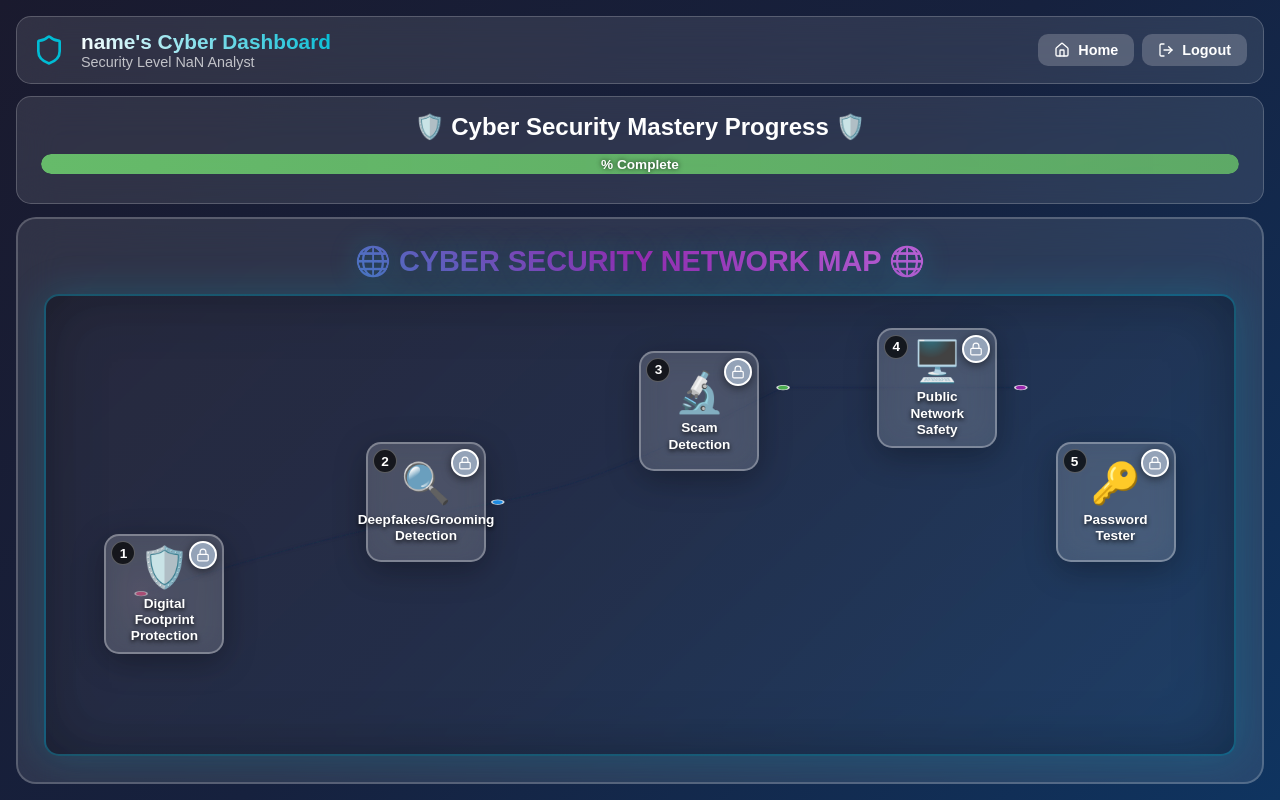
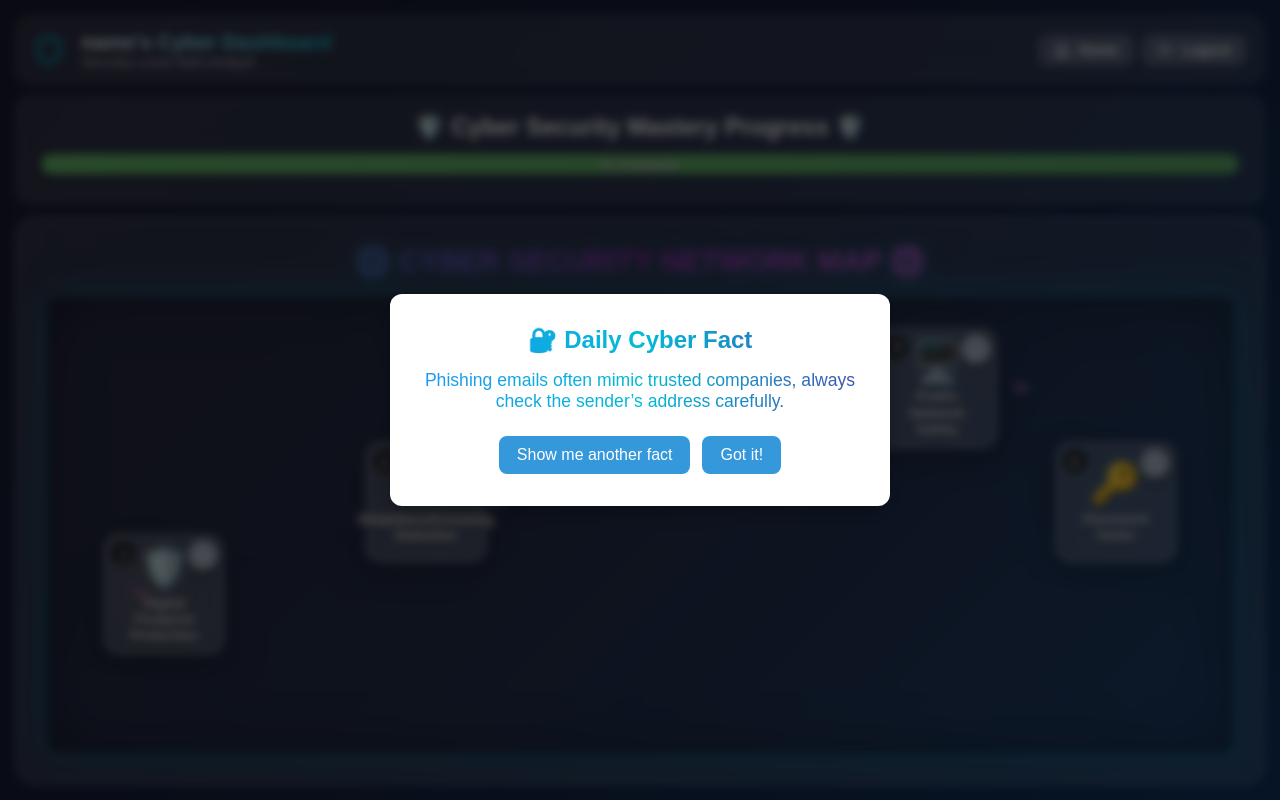
Before and after one commit to villelas/CyberSlayers, a React (Create React App) app in the folder frontend/: page /games in a window 1280 px wide. Built offline with nearby package versions, Linux system fonts and the light colour scheme; sample sign-in values are in the browser's storage; what bad-words would draw is missing.

Commit message:
Added pop up feature to gamedashboard

```diff
--- a/frontend/src/App.css
+++ b/frontend/src/App.css
@@ -956,3 +956,95 @@ body, h1, h2, h3, h4, h5, h6, p {
   color: #000;
   transform: scale(1.05);
 }
+
+
+
+/* For Daily Fact */
+.modal-overlay {
+  position: fixed;
+  top: 0;
+  left: 0;
+  width: 100%;
+  height: 100%;
+  background: rgba(0,0,0,0.6);
+  display: flex;
+  justify-content: center;
+  align-items: center;
+}
+
+.modal-content {
+  background: #fff;
+  padding: 30px;
+  border-radius: 12px;
+  max-width: 500px;
+  text-align: center;
+  box-shadow: 0 8px 20px rgba(0,0,0,0.25);
+  animation: slideUp 0.6s ease-out;
+}
+.modal-buttons {
+  display: flex;
+  justify-content: center;
+  gap: 12px;
+}
+
+.modal-buttons button {
+  background: #3498db;
+  color: white;
+  border: none;
+  padding: 10px 18px;
+  border-radius: 8px;
+  cursor: pointer;
+  font-size: 1rem;
+  transition: background 0.3s ease;
+}
+
+.modal-buttons button:hover {
+  background: #2980b9;
+}
+
+/* Animations */
+.fade-in {
+  animation: fadeIn 0.4s forwards;
+}
+
+.fade-out {
+  animation: fadeOut 0.4s forwards;
+}
+
+@keyframes fadeIn {
+  from { opacity: 0; }
+  to   { opacity: 1; }
+}
+
+@keyframes fadeOut {
+  from { opacity: 1; }
+  to   { opacity: 0; }
+}
+
+@keyframes slideUp {
+  from { transform: translateY(40px); opacity: 0; }
+  to   { transform: translateY(0); opacity: 1; }
+}
+.gradient-text {
+  background: linear-gradient(90deg, #2196f3, #00bcd4, #3f51b5);
+  -webkit-background-clip: text;
+  -webkit-text-fill-color: transparent;
+  background-clip: text;
+  text-fill-color: transparent;
+}
+
+.modal-content p.gradient-text {
+  font-size: 1.1rem;
+  font-weight: 500;
+  margin-top: 1rem;
+}
+.fact-text {
+  margin-bottom: 1.5rem;
+  font-size: 1.1rem;
+  font-weight: 500;
+}
+.modal-buttons {
+  display: flex;
+  justify-content: center;
+  gap: 12px;
+}
--- a/frontend/src/pages/CommentsPage.jsx
+++ b/frontend/src/pages/CommentsPage.jsx
@@ -1,4 +1,3 @@
-// src/pages/CommentsPage.jsx
 import React, { useState, useEffect } from "react";
 import { Filter } from "bad-words";
 import { useNavigate } from "react-router-dom";
--- /dev/null
+++ b/frontend/src/pages/DailyFactModal.jsx
@@ -0,0 +1,59 @@
+import React, { useState } from "react";
+import "../App.css";
+
+const cyberFacts = [
+  "Phishing emails often mimic trusted companies, always check the sender’s address carefully.",
+  "Using a password manager helps you create strong, unique passwords without memorizing them.",
+  "Two-factor authentication adds an extra layer of security beyond your password.",
+  "Public Wi-Fi can be risky, avoid logging into sensitive accounts on open networks.",
+  "Software updates often patch security holes, don’t delay installing them.",
+  "Cybercriminals often exploit curiosity, think twice before clicking unexpected links.",
+  "Back up your data regularly to protect against ransomware attacks.",
+  "Strong passwords should be at least 12 characters with a mix of letters, numbers, and symbols.",
+  "Social engineering attacks rely on human trust, verify requests before sharing information.",
+  "Lock your devices when unattended to prevent unauthorized access.",
+  "Avoid reusing passwords across multiple accounts, one breach can compromise many.",
+  "Check website URLs carefully, attackers use lookalike domains to trick users.",
+  "Don’t overshare personal details on social media, attackers can use them for scams.",
+  "Use antivirus and firewall protection to reduce exposure to malware.",
+  "Be cautious with email attachments, they’re a common way to spread malware.",
+  "Encrypt sensitive files before storing them in the cloud.",
+  "Cybersecurity is everyone’s responsibility, small habits make a big difference.",
+  "Hackers often target outdated systems, keep your devices updated.",
+  "Always log out of accounts on shared or public computers.",
+  "Think before you click, most attacks start with a single careless action."
+];
+
+function getRandomFact(facts) {
+  return facts[Math.floor(Math.random() * facts.length)];
+}
+
+export default function DailyFactModal({ onClose }) {
+  const [fact, setFact] = useState(getRandomFact(cyberFacts));
+  const [closing, setClosing] = useState(false);
+
+  const showAnotherFact = () => {
+    const newFact = getRandomFact(cyberFacts);
+    setFact(newFact);
+  };
+
+  const handleClose = () => {
+    setClosing(true);
+    setTimeout(() => {
+      onClose();
+    }, 400);
+  };
+
+  return (
+    <div className={`modal-overlay ${closing ? "fade-out" : "fade-in"}`}>
+      <div className="modal-content">
+        <h2 className="gradient-text">🔐 Daily Cyber Fact</h2>
+        <p className="gradient-text fact-text">{fact}</p>
+        <div className="modal-buttons">
+          <button onClick={showAnotherFact}>Show me another fact</button>
+          <button onClick={handleClose}>Got it!</button>
+        </div>
+      </div>
+    </div>
+  );
+}
--- a/frontend/src/pages/GameDashboard.jsx
+++ b/frontend/src/pages/GameDashboard.jsx
@@ -1,5 +1,7 @@
 import { useState, useEffect } from 'react';
 import { useNavigate } from 'react-router-dom';
+import DailyFactModal from "./DailyFactModal";
+
 import {
   Shield,
   Star,
@@ -282,6 +284,8 @@ export default function GameDashboard() {
   // which game’s full-screen module is open (1–4) or null
   const [learningGameNum, setLearningGameNum] = useState(null);
 
+  const [showDailyFact, setShowDailyFact] = useState(true);
+
   useEffect(() => {
     const storedUser = localStorage.getItem('cyberslayers_user');
     if (storedUser) {
@@ -561,6 +565,7 @@ export default function GameDashboard() {
     selectedArena && EDUCATIONAL_MODULES[selectedArena.gameNum];
 
   return (
+
     <div
       className="cyber-container bg-gradient-primary"
       style={{
@@ -721,6 +726,8 @@ export default function GameDashboard() {
           ))}
         </div>
       </div>
+
+      {showDailyFact && <DailyFactModal onClose={() => setShowDailyFact(false)} />}
 
       {/* Landing Modal: small scroll preview + "Begin Training" */}
       {showModal && selectedArena && (
--- a/frontend/src/pages/PasswordGame.jsx
+++ b/frontend/src/pages/PasswordGame.jsx
@@ -1,7 +1,7 @@
 import React, { useState, useEffect } from "react";
 import Confetti from "react-confetti";
-import { useNavigate } from "react-router-dom"; // import navigation hook
-import "../App.css"; // import your shared styles
+import { useNavigate } from "react-router-dom";
+import "../App.css";
 
 const PasswordGame = () => {
   const [password, setPassword] = useState("");
@@ -11,7 +11,7 @@ const PasswordGame = () => {
   const [showConfetti, setShowConfetti] = useState(false);
   const [stats, setStats] = useState({ attempts: 0, passes: 0 });
 
-  const navigate = useNavigate(); // hook for navigation
+  const navigate = useNavigate();
 
   useEffect(() => {
     const savedStats = JSON.parse(localStorage.getItem("passwordStats"));
--- a/package.json
+++ b/package.json
@@ -1,5 +1,6 @@
 {
   "dependencies": {
+    "bad-words": "^4.0.0",
     "react-confetti": "^6.4.0"
   }
 }
```
Also changed, not shown: 1 other file (tests, documents, lock files or other folders).
